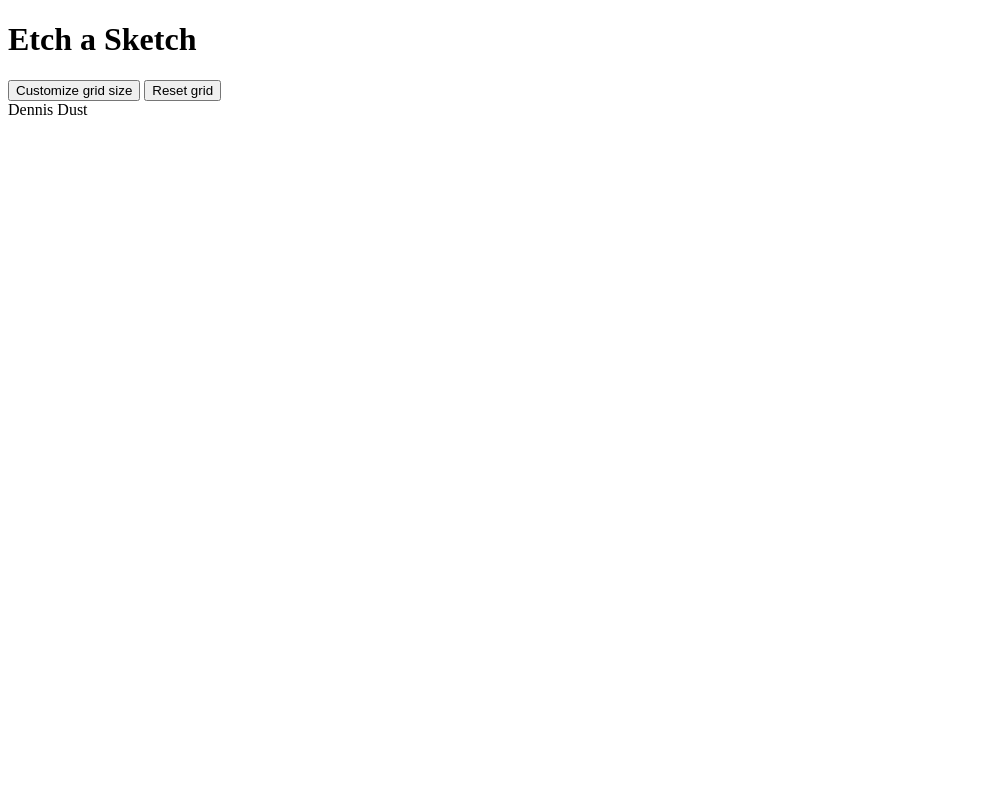
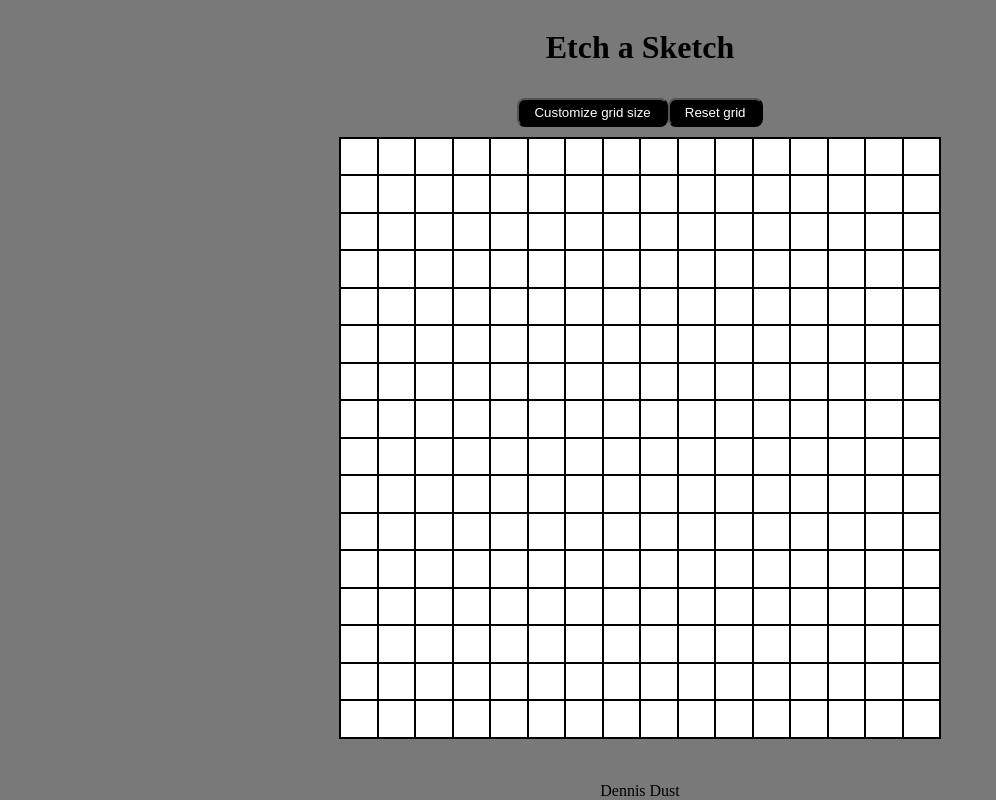
Before and after one commit to sinned8/Etch-a-Sketch, a plain HTML site: page index.html in a window 1280 px wide. Shown: the whole page, without its empty margins (0-996 px from the left). Drawn offline with Linux system fonts and the light colour scheme; the site is published under a folder, as on GitHub Pages, so addresses that start at the root find nothing.

Commit message:
Fixed linkage to stylesheet and JS file

```diff
--- a/index.html
+++ b/index.html
@@ -4,7 +4,7 @@
     <meta charset="UTF-8">
     <meta name="viewport" content="width=device-width, initial-scale=1.0">
     <title>EAS</title>
-    <link rel="stylesheet" href="/style.css">
+    <link rel="stylesheet" href="style.css">
 </head>
 <body>
 <div id="maincontainer">
@@ -21,5 +21,5 @@
 </div>
 
 </body>
-<script src="/java.js"></script>
+<script src="java.js"></script>
 </html>
```
